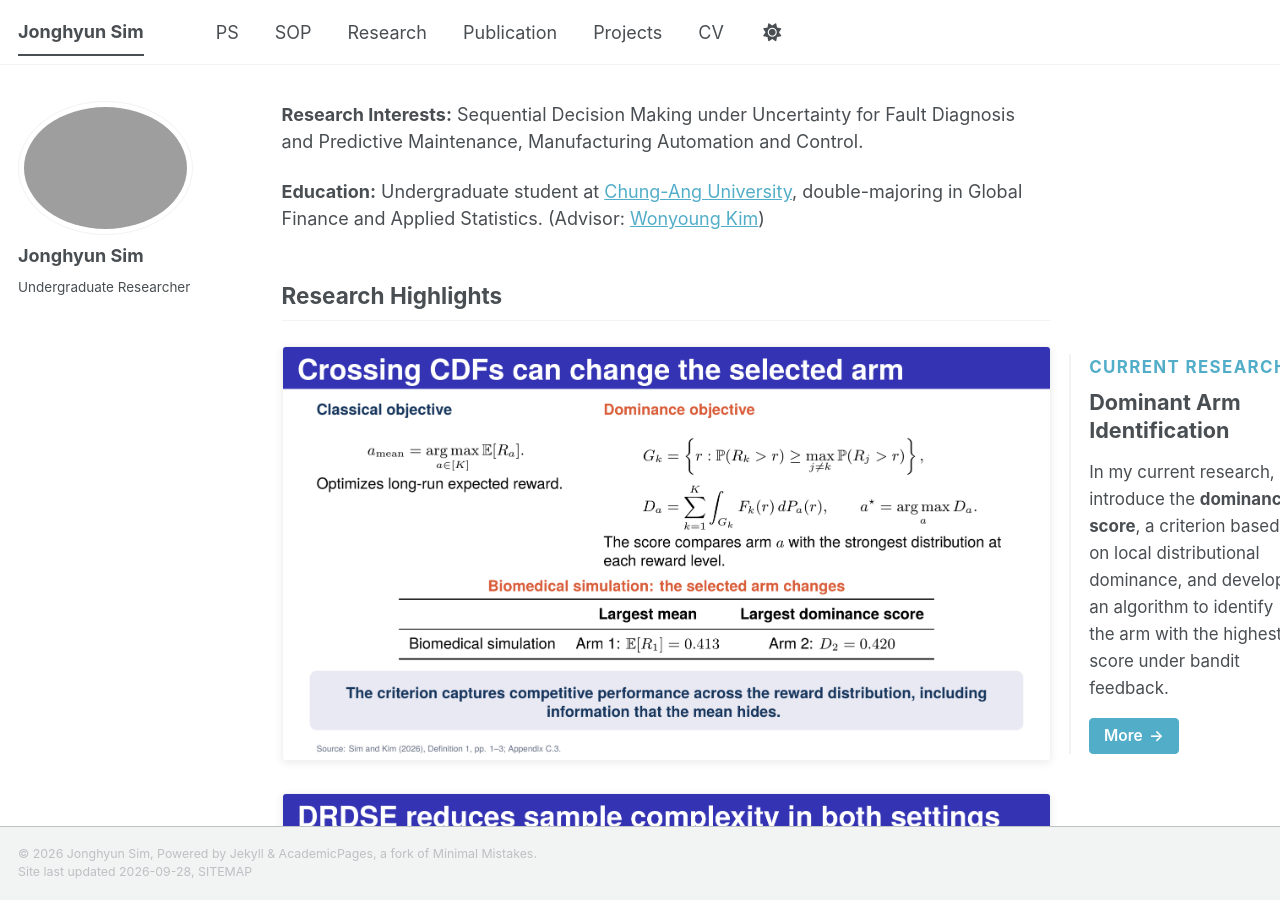
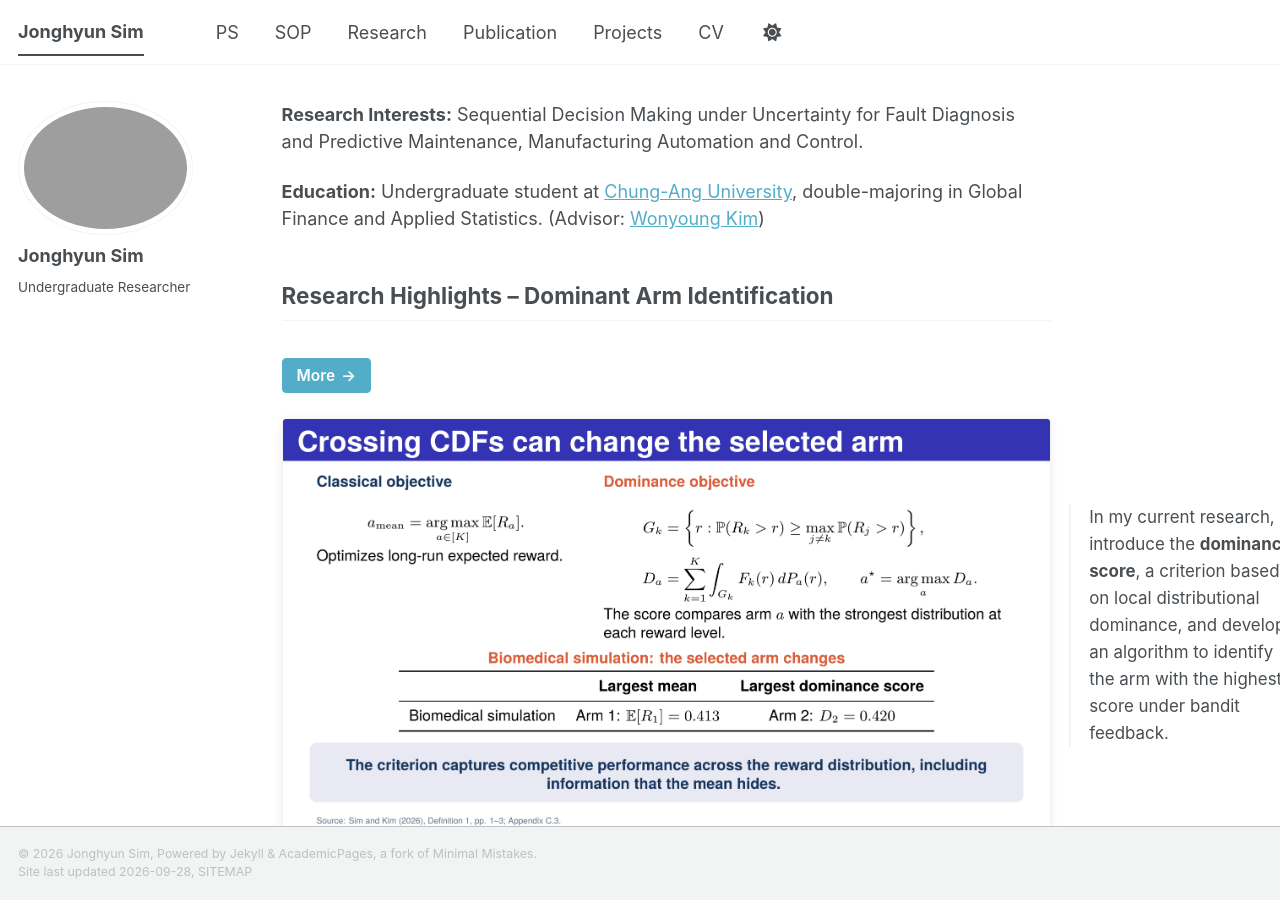
Before and after one commit to simjonghyun/simjonghyun.github.io, a Jekyll site: the page built from _pages/about.md, in a window 1280 px wide and 900 px high. Built offline with Jekyll 4.4.1, drawn with Linux system fonts in a browser that asks for light colours; a style sheet for code colours, icons or effects is not loaded.

Commit message:
Refine homepage research highlight
Place Dominant Arm Identification and More beside the section title and keep only the research description beside the figure.

```diff
--- a/_pages/about.md
+++ b/_pages/about.md
@@ -11,7 +11,10 @@ redirect_from:
 **Education:** Undergraduate student at [Chung-Ang University](https://www.cau.ac.kr/), double-majoring in Global Finance and Applied Statistics. (Advisor: [Wonyoung Kim](https://www.siai.cau.ac.kr/))
 
 <section class="research-highlights" aria-labelledby="research-highlights-title">
-<h2 id="research-highlights-title">Research Highlights</h2>
+<div class="research-highlights__heading">
+<h2 id="research-highlights-title">Research Highlights <span>– Dominant Arm Identification</span></h2>
+<a class="research-highlight__more" href="{{ '/publication/2026-dai' | relative_url }}" aria-label="Read more about Dominant Arm Identification">More <span aria-hidden="true">→</span></a>
+</div>
 
 <div class="research-highlight-lead">
 <figure class="research-slide research-slide--overview">
@@ -21,11 +24,7 @@ redirect_from:
 </figure>
 
 <div class="research-highlight-lead__text">
-<p class="research-highlight-lead__label">Current Research</p>
-<h3>Dominant Arm Identification</h3>
 <p>In my current research, we introduce the <strong>dominance score</strong>, a criterion based on local distributional dominance, and develop an algorithm to identify the arm with the highest score under bandit feedback.</p>
-
-<a class="research-highlight__more" href="{{ '/publication/2026-dai' | relative_url }}" aria-label="Read more about Dominant Arm Identification">More <span aria-hidden="true">→</span></a>
 </div>
 </div>
 
```
